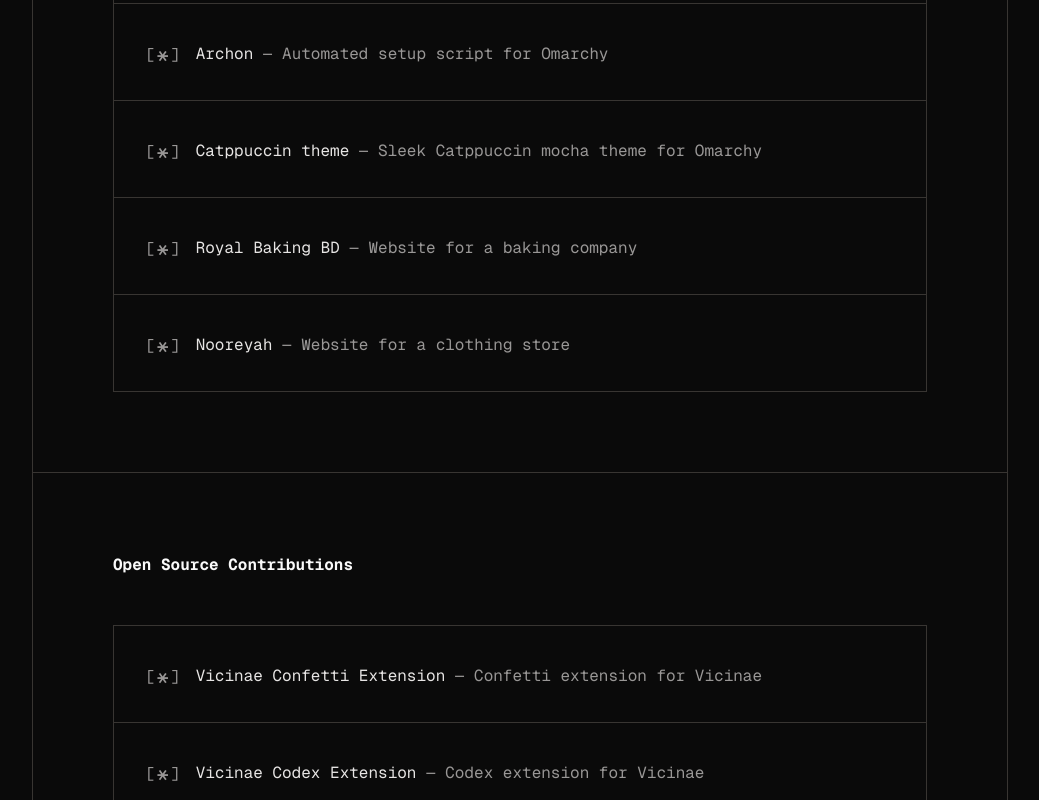
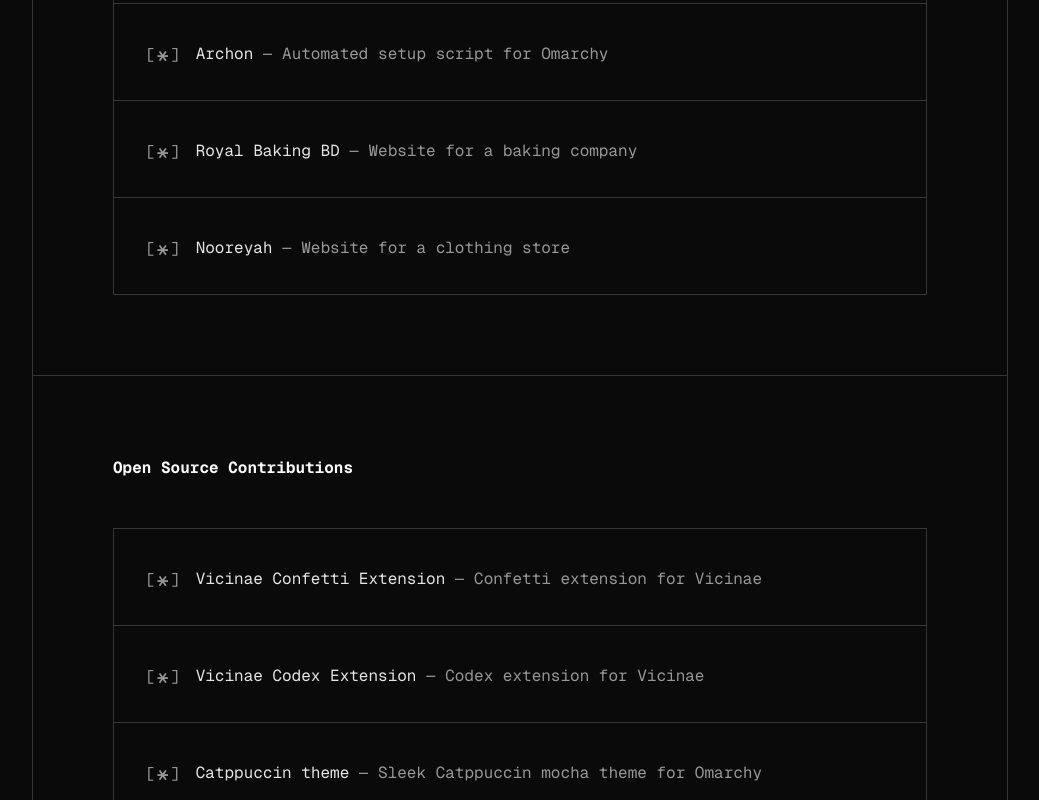
Before and after one commit to ESHAYAT102/portfolio, a React (Vite) app: page / in a window 1280 px wide. Shown: the part 2460-3260 px from the top of the page, without its empty margins (120-1159 px from the left). Built offline with nearby package versions, Linux system fonts and the light colour scheme; no server answers.

Commit message:
Omarchy theme is now in the oss contribution section

```diff
--- a/src/sections/OpenSource.tsx
+++ b/src/sections/OpenSource.tsx
@@ -9,6 +9,11 @@
       name: "Vicinae Codex Extension",
       description: "Codex extension for Vicinae",
       link: "https://github.com/ESHAYAT102/vicinae-codex-extension",
+    },
+    {
+    name: "Catppuccin theme",
+    description: "Sleek Catppuccin mocha theme for Omarchy",
+    link: "https://github.com/ESHAYAT102/omarchy-catppuccin-mocha-theme",
     },
   ];
 
--- a/src/sections/Projects.tsx
+++ b/src/sections/Projects.tsx
@@ -39,11 +39,6 @@
     name: "Archon",
     description: "Automated setup script for Omarchy",
     link: "https://github.com/ESHAYAT102/archon",
-  },
-  {
-    name: "Catppuccin theme",
-    description: "Sleek Catppuccin mocha theme for Omarchy",
-    link: "https://github.com/ESHAYAT102/omarchy-catppuccin-mocha-theme",
   },
   {
     name: "Royal Baking BD",
```
